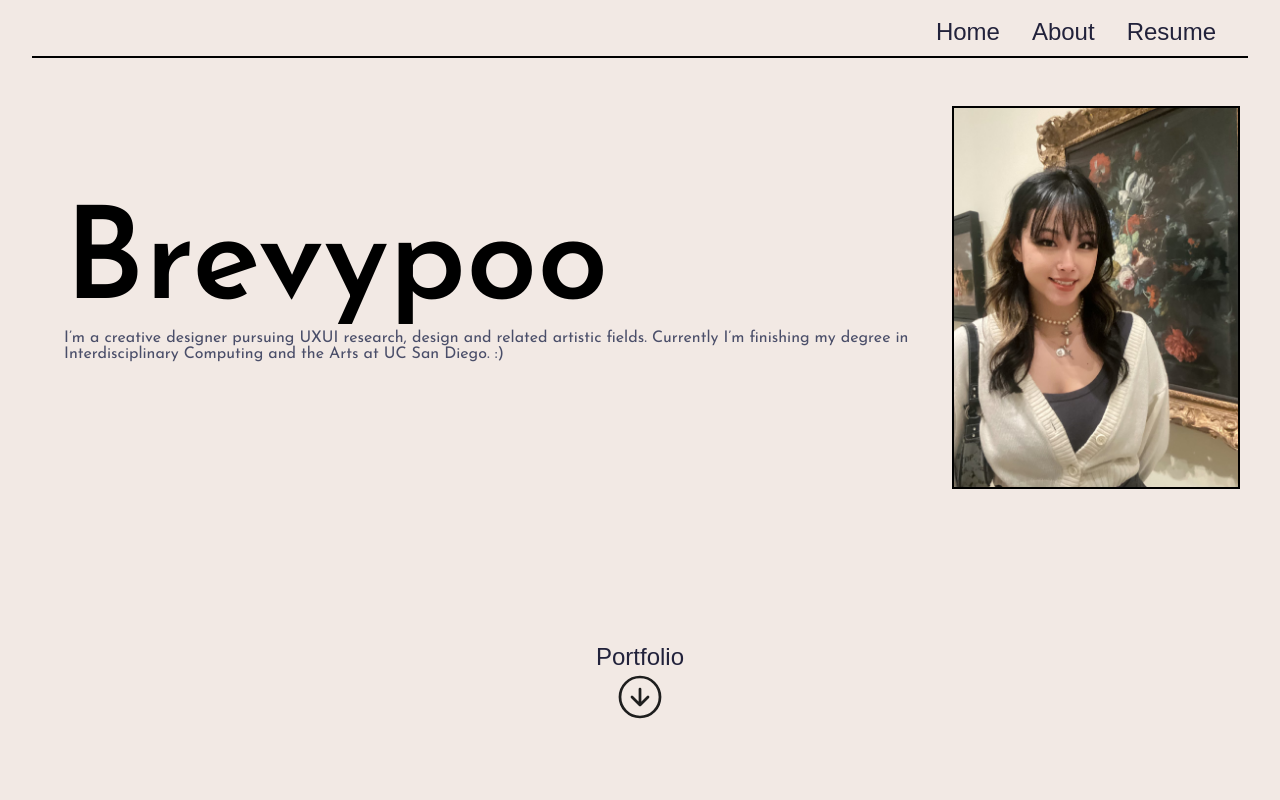
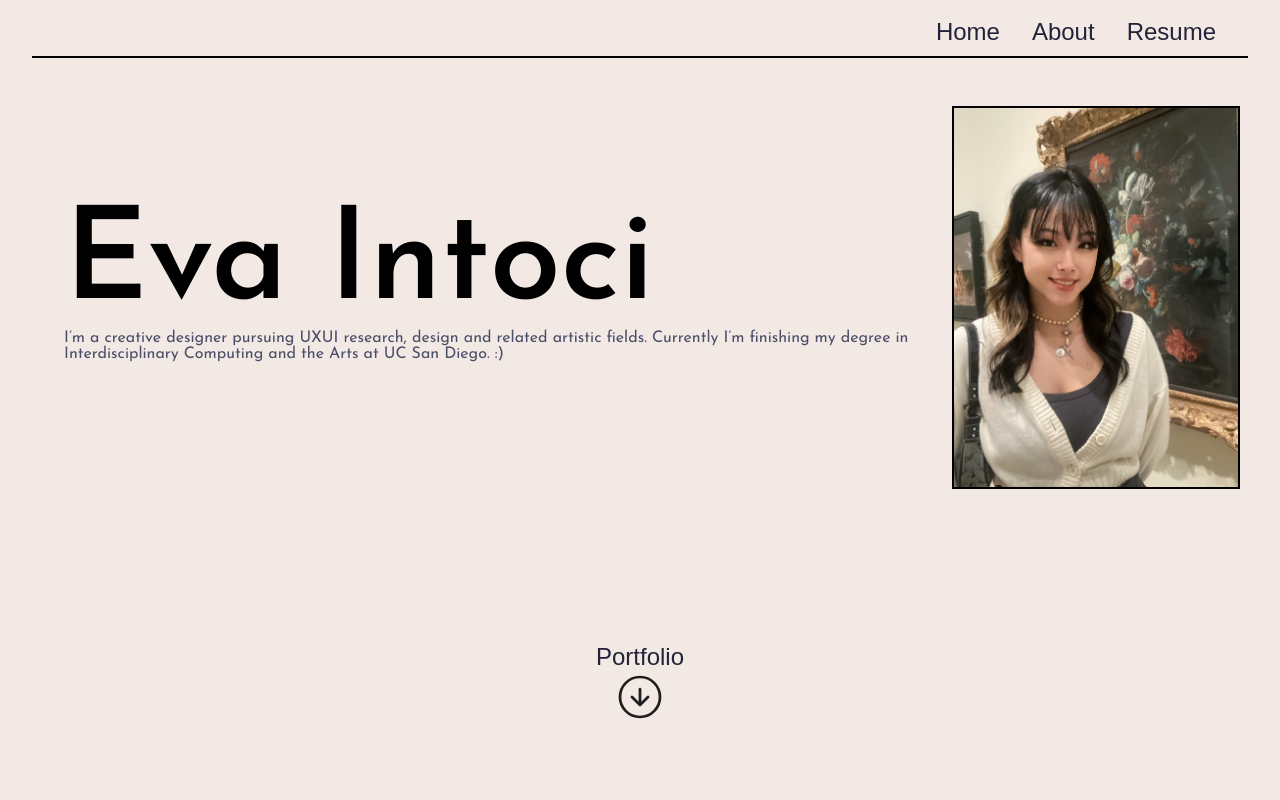
Before and after one commit to brevinhquangpham/portfolio_website, a React (Create React App) app: page / in a window 1280 px wide. Shown: the top 800 px of the page. Built offline with nearby package versions, Linux system fonts and the light colour scheme; a web font is replaced by a local one.

Commit message:
learn comit

```diff
--- a/src/pages/HomePage.jsx
+++ b/src/pages/HomePage.jsx
@@ -10,7 +10,7 @@ function HomePage() {
                 <div className='md:flex-grow md:w-[45%] md:pl-16 md:pt-24 md:space-y-4'>
                     <div className="flex flex-col justify-center md:justify-start">
                         <h1 className="text-black text-4xl sm:text-6xl md:text-7xl lg:text-9xl font-josefin font-semibold">
-                            Brevypoo
+                            Eva Intoci
                         </h1>
                         <p className="font-josefin text-body_text leading-none">I’m a creative designer pursuing UXUI research, design and related artistic fields. Currently I’m finishing my degree in Interdisciplinary Computing and the Arts at UC San Diego. :)
                         </p>
```
